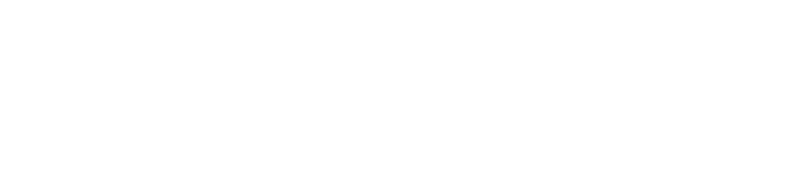
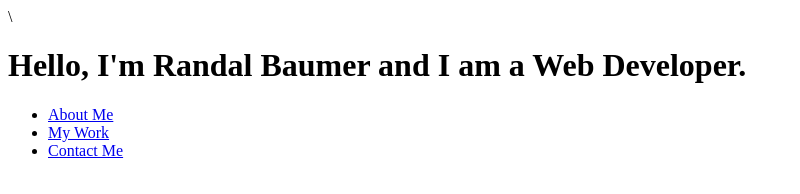
Before and after one commit to baumerr/baumerr.github.io, a plain HTML site: page index.html in a window 1280 px wide. Shown: the whole page, without its empty margins (0-800 px from the left). Drawn offline with Linux system fonts and the light colour scheme.

Commit message:
added header html

```diff
--- a/index.html
+++ b/index.html
@@ -4,9 +4,26 @@
     <meta charset="UTF-8">
     <meta http-equiv="X-UA-Compatible" content="IE=edge">
     <meta name="viewport" content="width=device-width, initial-scale=1.0">
-    <title>Document</title>
+    <title>Portfolio!</title>
 </head>
-<body>
-
+<body>\
+    <!-- Top of the Page -->
+    <header>
+        <h1>Hello, I'm Randal Baumer and I am a Web Developer.</h1>
+        <!-- Navigation -->
+        <nav>
+            <ul>
+                <li>
+                    <a href="#about-me">About Me</a>
+                </li>
+                <li>
+                    <a href="#my-work">My Work</a>
+                </li>
+                <li>
+                    <a href="#contact-me">Contact Me</a>
+                </li>
+            </ul>
+        </nav>
+    </header>
 </body>
 </html>
```
